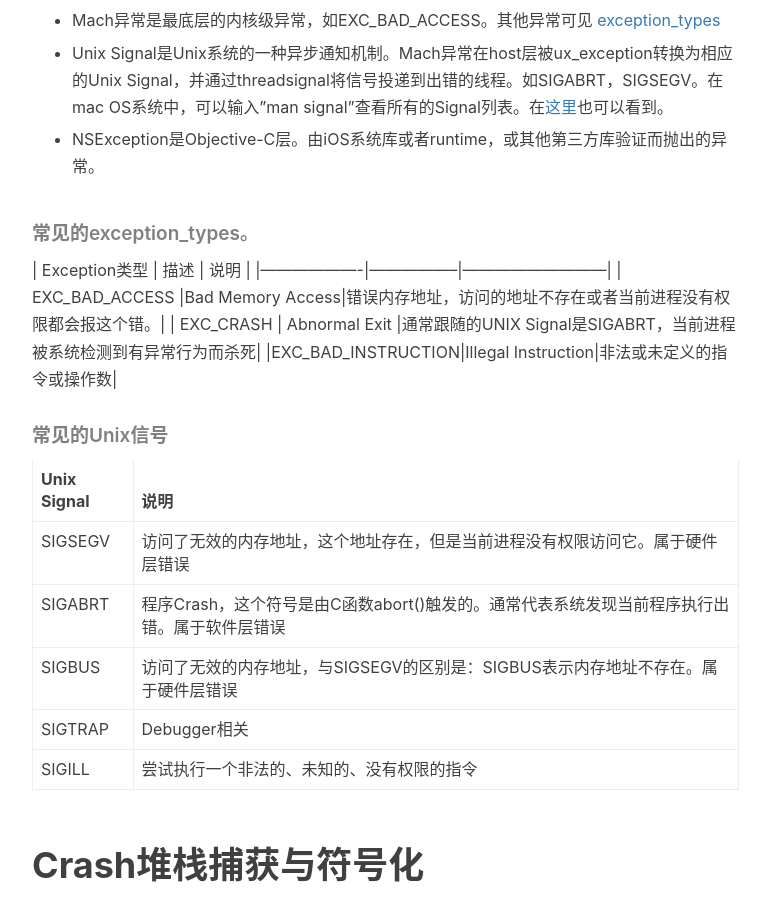
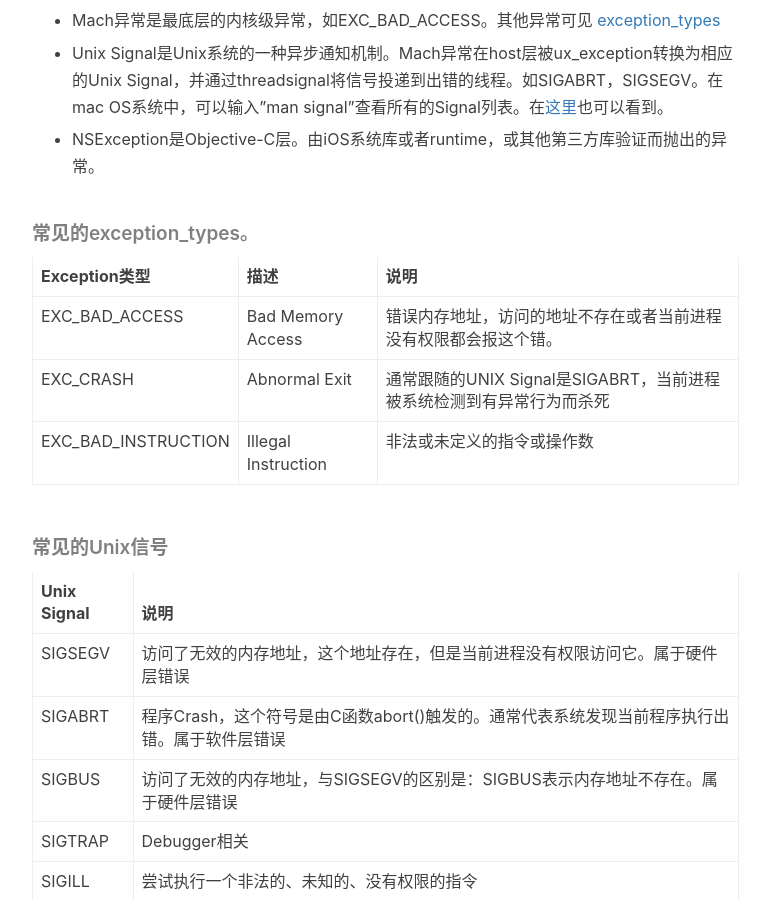
Before and after one commit to bitnpc/bitnpc.github.io, a Jekyll site: the page built from _posts/2018-11-13-Crash探究.md, in a window 1280 px wide and 900 px high, scrolled down 2849 px. Shown: the whole window, without its empty margins (233-1003 px from the left). Built offline with Jekyll 4.4.1, drawn with Linux system fonts in a browser that asks for light colours; nearby versions of some CDN libraries; comment, search, counter and statistics services are not loaded; part of the change alters nothing that is shown.

Commit message:
Blog Modified

```diff
--- a/_posts/2018-11-13-Crash探究.md
+++ b/_posts/2018-11-13-Crash探究.md
@@ -97,6 +97,7 @@ int main () {
 |  EXC_BAD_ACCESS   |Bad Memory Access|错误内存地址，访问的地址不存在或者当前进程没有权限都会报这个错。|
 |     EXC_CRASH     |  Abnormal Exit  |通常跟随的UNIX Signal是SIGABRT，当前进程被系统检测到有异常行为而杀死|
 |EXC_BAD_INSTRUCTION|Illegal Instruction|非法或未定义的指令或操作数|
+
 ##### 常见的Unix信号
 
 |  Unix Signal  |                  说明                   |
@@ -145,6 +146,8 @@ Crash捕获后获得的数据都是对应的虚拟内存地址。为了排查Cra
 - mac下的atos工具和Linux平台的替代品atosl
 - 通过dSYM文件提取地址和符号的对应关系，进行符号化
 
+其中，最常用的是第三种方法。
+
 系统库的符号文件，可以从iOS固件中获取，也可以从Github上开源项目中找到对应系统的符号文件。
 
 # Crash原因排查思路
```
